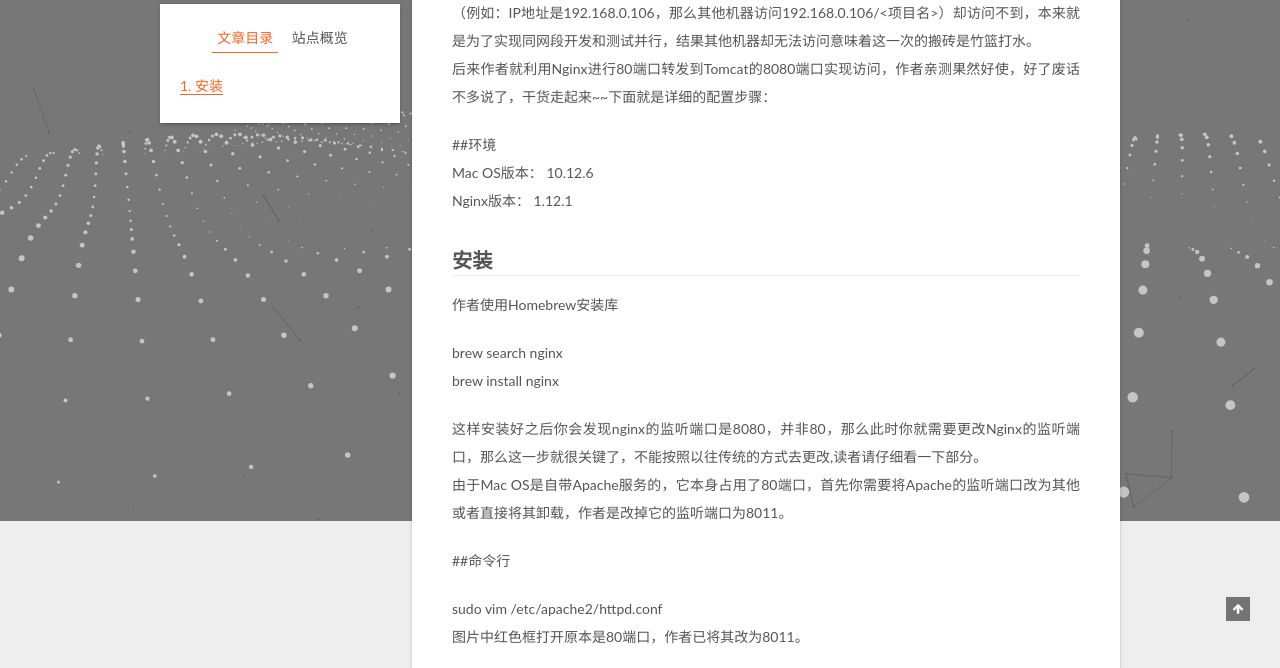
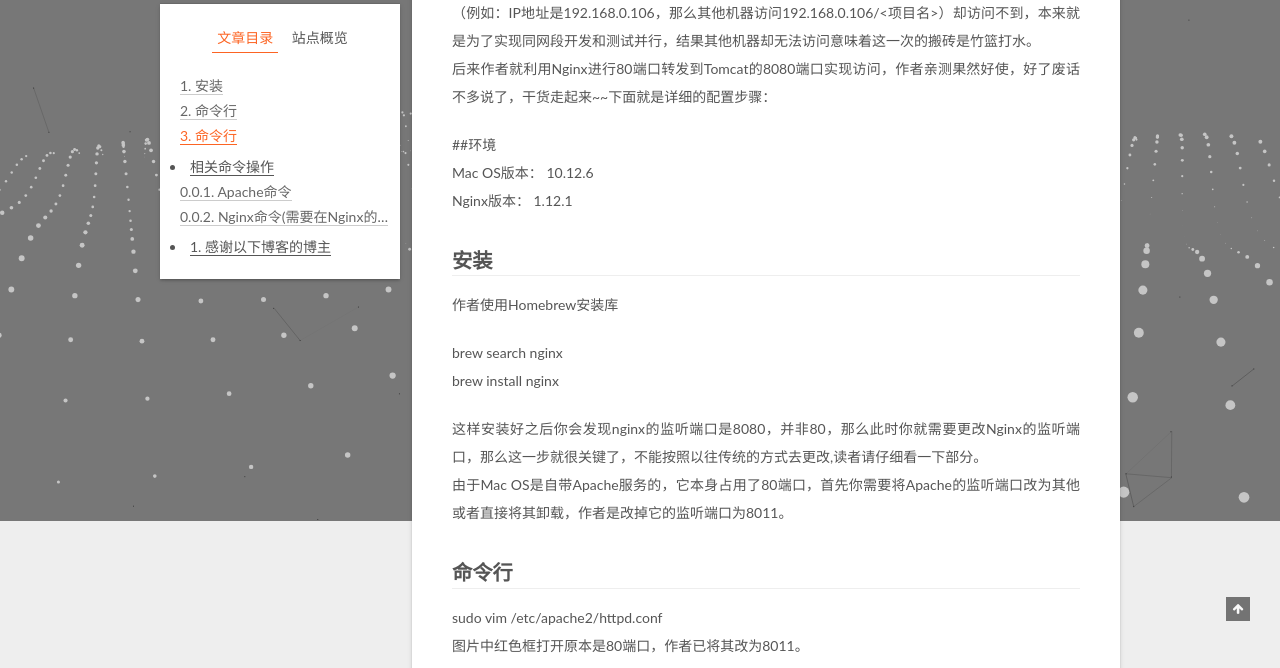
Before and after one commit to Houvzhi-Von/houvzhi-von.github.io, a plain HTML site: page 2018/08/10/Mac环境下使用Nginx实现80端口转发8080端口/index.html in a window 1280 px wide. Shown: the part 279-947 px from the top of the page. Drawn offline with Linux system fonts and the light colour scheme; files that its build step writes are made by us from their sources; grey boxes are pictures that could not be loaded; files whose address does not match are found by name.

Commit message:
Site updated: 2018-08-11 00:26:59

```diff
--- a/2018/08/10/Mac环境下使用Nginx实现80端口转发8080端口/index.html
+++ b/2018/08/10/Mac环境下使用Nginx实现80端口转发8080端口/index.html
@@ -89,7 +89,7 @@
 <meta property="og:image" content="http://upload-images.jianshu.io/upload_images/2534116-b5b83833e63b9d9c.png?imageMogr2/auto-orient/strip%7CimageView2/2/w/1240">
 <meta property="og:image" content="http://upload-images.jianshu.io/upload_images/2534116-c8e97e55a8b95b08.jpg?imageMogr2/auto-orient/strip%7CimageView2/2/w/1080/q/50">
 <meta property="og:image" content="http://upload-images.jianshu.io/upload_images/2534116-d167b6e0e692d375.png?imageMogr2/auto-orient/strip%7CimageView2/2/w/1240">
-<meta property="og:updated_time" content="2018-08-10T09:43:37.056Z">
+<meta property="og:updated_time" content="2018-08-10T16:26:39.137Z">
 <meta name="twitter:card" content="summary">
 <meta name="twitter:title" content="Mac环境下使用Nginx实现80端口转发8080端口">
 <meta name="twitter:description" content="由于项目本身的原因，开发必须使用80端口实现，而在Unix内核中非Root用户无法直接使用1024以下的端口，最初作者找到了pfctl的方式实现80端口转发到8080端口实现访问，经过亲测出现了最为严重的问题，按照当时的方法配置好之后发现本机Mac通过localhost/&amp;lt;项目名&amp;gt;和127.0.0.1/&amp;lt;项目名&amp;gt;可以访问，此时很是兴奋，但出现了最根本的问题，那就是同局域网内">
@@ -352,8 +352,7 @@
 <h2 id="安装"><a href="#安装" class="headerlink" title="安装"></a>安装</h2><p>作者使用Homebrew安装库</p>
 <p>brew search nginx<br>brew install nginx      </p>
 <p>这样安装好之后你会发现nginx的监听端口是8080，并非80，那么此时你就需要更改Nginx的监听端口，那么这一步就很关键了，不能按照以往传统的方式去更改,读者请仔细看一下部分。<br>由于Mac OS是自带Apache服务的，它本身占用了80端口，首先你需要将Apache的监听端口改为其他或者直接将其卸载，作者是改掉它的监听端口为8011。</p>
-<p>##命令行</p>
-<p>sudo vim /etc/apache2/httpd.conf<br>图片中红色框打开原本是80端口，作者已将其改为8011。</p>
+<h2 id="命令行"><a href="#命令行" class="headerlink" title="命令行"></a>命令行</h2><p>sudo vim /etc/apache2/httpd.conf<br>图片中红色框打开原本是80端口，作者已将其改为8011。</p>
 <p><img src="http://upload-images.jianshu.io/upload_images/2534116-b5b83833e63b9d9c.png?imageMogr2/auto-orient/strip%7CimageView2/2/w/1240" alt="apache_conf.png"></p>
 <p>改动之后，将其重启    sudo /usr/sbin/apachectl restart<br>到这里，你已经将80端口释放掉了。</p>
 <p>其次你需要了解的就是plist文件。plist就是property list format的意思，是苹果用来保存应用数据的格式，其实就是个xml。可以在/usr/local/opt/nginx 下找到nginx对应的plist文件，比如在作者电脑上是 homebrew.mxcl.nginx.plist 。<br>它的内容如下：<br>&lt;?xml version=”1.0” encoding=”UTF-8”?&gt;<br>&lt;!DOCTYPE plist PUBLIC “-//Apple//DTD PLIST 1.0//EN” “<a href="http://www.apple.com/DTDs/PropertyList-1.0.dtd&quot;&gt;" target="_blank" rel="noopener">http://www.apple.com/DTDs/PropertyList-1.0.dtd&quot;&gt;</a></p>
@@ -364,16 +363,14 @@
 <p>最后，重启你的机器，你会发现nginx在80端口启动了，试着通过<a href="http://localhost直接访问，若出现下边图片的显示则意味着你的Nginx的80端口已经配置完成，意味着你已经完成了六成的工作。" target="_blank" rel="noopener">http://localhost直接访问，若出现下边图片的显示则意味着你的Nginx的80端口已经配置完成，意味着你已经完成了六成的工作。</a></p>
 <p><img src="http://upload-images.jianshu.io/upload_images/2534116-c8e97e55a8b95b08.jpg?imageMogr2/auto-orient/strip%7CimageView2/2/w/1080/q/50" alt="Nginx欢迎页面"></p>
 <p>如果你Tomcat的端口是8080，此时你便要启动它，之所以在此时启动Tomcat是为了先让Tomcat占用8080端口，因为在后面配置Nginx转发时需要配置8080端口的转发，为了在那个时候不被Nginx抢先占用8080端口(这里也可以不启动Tomcat，只要你在配置好nginx转发配置后不要立刻启动nginx服务即可，因为启动它便直接占用8080端口实现转发，而这时其实你还未使用8080端口)导致Tomcat的启动的失败，因此可以先让Tomcat占用端口而后在进行Nginx对8080端口的映射转发。<br>此时你的Tomcat已经启动好了，此时我们开始配置Nginx的转发配置：</p>
-<p>##命令行</p>
-<p>sudo vim /usr/local/etc/nginx/nginx.conf<br>你只需关心server节点内的配置即可</p>
+<h2 id="命令行-1"><a href="#命令行-1" class="headerlink" title="命令行"></a>命令行</h2><p>sudo vim /usr/local/etc/nginx/nginx.conf<br>你只需关心server节点内的配置即可</p>
 <p><img src="http://upload-images.jianshu.io/upload_images/2534116-d167b6e0e692d375.png?imageMogr2/auto-orient/strip%7CimageView2/2/w/1240" alt="Nginx_conf.png"><br>server下的结点：</p>
 <p>listen：监听80端口<br>server_name：转发到哪个地址<br>proxy_pass：代理到哪个地址</p>
 <p>这其中几项配置完毕，我们将Nginx重启（重启是需要切换到Nginx目录下的）  sudo /usr/local/Cellar/nginx/1.12.1/bin/nginx -s reload</p>
 <p>到这里所有的操作都已完毕，现在你和你同一网段下的其他伙伴就可以通过直接访问IP地址/&lt;项目名&gt;  访问你的Tomcat项目了。</p>
-<p>#相关命令操作</p>
-<p>####Apache命令<br>停止服务：sudo /usr/sbin/apachectl stop<br>开启服务：sudo /usr/sbin/apachectl start<br>重启服务：sudo /usr/sbin/apachectl restart</p>
-<p>####Nginx命令(需要在Nginx的目录下执行，目录:/usr/local/Cellar/nginx/1.12.1/bin/)<br>开启：sudo nginx<br>重启：sudo nginx -s reload<br>关闭<br>首先 ，查询nginx主进程号(带有master标识的进程)：ps -ef|grep nginx<br>正常停止   sudo kill -QUIT 主进程号<br>快速停止   sudo kill -TERM 主进程号</p>
-<p>##感谢以下博客的博主<br><a href="http://www.cnblogs.com/kavlez/p/start-nginx-on-port-80-at-os-x.html" target="_blank" rel="noopener">http://www.cnblogs.com/kavlez/p/start-nginx-on-port-80-at-os-x.html</a><br><a href="http://blog.csdn.net/seafishyls/article/details/44546809" target="_blank" rel="noopener">http://blog.csdn.net/seafishyls/article/details/44546809</a><br><a href="http://www.cnblogs.com/94cool/p/3927084.html" target="_blank" rel="noopener">http://www.cnblogs.com/94cool/p/3927084.html</a></p>
+<h1 id="相关命令操作"><a href="#相关命令操作" class="headerlink" title="相关命令操作"></a>相关命令操作</h1><h4 id="Apache命令"><a href="#Apache命令" class="headerlink" title="Apache命令"></a>Apache命令</h4><p>停止服务：sudo /usr/sbin/apachectl stop<br>开启服务：sudo /usr/sbin/apachectl start<br>重启服务：sudo /usr/sbin/apachectl restart</p>
+<h4 id="Nginx命令-需要在Nginx的目录下执行，目录-usr-local-Cellar-nginx-1-12-1-bin"><a href="#Nginx命令-需要在Nginx的目录下执行，目录-usr-local-Cellar-nginx-1-12-1-bin" class="headerlink" title="Nginx命令(需要在Nginx的目录下执行，目录:/usr/local/Cellar/nginx/1.12.1/bin/)"></a>Nginx命令(需要在Nginx的目录下执行，目录:/usr/local/Cellar/nginx/1.12.1/bin/)</h4><p>开启：sudo nginx<br>重启：sudo nginx -s reload<br>关闭<br>首先 ，查询nginx主进程号(带有master标识的进程)：ps -ef|grep nginx<br>正常停止   sudo kill -QUIT 主进程号<br>快速停止   sudo kill -TERM 主进程号</p>
+<h2 id="感谢以下博客的博主"><a href="#感谢以下博客的博主" class="headerlink" title="感谢以下博客的博主"></a>感谢以下博客的博主</h2><p><a href="http://www.cnblogs.com/kavlez/p/start-nginx-on-port-80-at-os-x.html" target="_blank" rel="noopener">http://www.cnblogs.com/kavlez/p/start-nginx-on-port-80-at-os-x.html</a><br><a href="http://blog.csdn.net/seafishyls/article/details/44546809" target="_blank" rel="noopener">http://blog.csdn.net/seafishyls/article/details/44546809</a><br><a href="http://www.cnblogs.com/94cool/p/3927084.html" target="_blank" rel="noopener">http://www.cnblogs.com/94cool/p/3927084.html</a></p>
 
 
     </div>
@@ -562,7 +559,7 @@
 
 
 
-              <div class="post-toc-content"><ol class="nav"><li class="nav-item nav-level-2"><a class="nav-link" href="#安装"><span class="nav-number">1.</span> <span class="nav-text">安装</span></a></li></ol></div>
+              <div class="post-toc-content"><ol class="nav"><li class="nav-item nav-level-2"><a class="nav-link" href="#安装"><span class="nav-number">1.</span> <span class="nav-text">安装</span></a></li><li class="nav-item nav-level-2"><a class="nav-link" href="#命令行"><span class="nav-number">2.</span> <span class="nav-text">命令行</span></a></li><li class="nav-item nav-level-2"><a class="nav-link" href="#命令行-1"><span class="nav-number">3.</span> <span class="nav-text">命令行</span></a></li></ol></li><li class="nav-item nav-level-1"><a class="nav-link" href="#相关命令操作"><span class="nav-number"></span> <span class="nav-text">相关命令操作</span></a><ol class="nav-child"><li class="nav-item nav-level-4"><a class="nav-link" href="#Apache命令"><span class="nav-number">0.0.1.</span> <span class="nav-text">Apache命令</span></a></li><li class="nav-item nav-level-4"><a class="nav-link" href="#Nginx命令-需要在Nginx的目录下执行，目录-usr-local-Cellar-nginx-1-12-1-bin"><span class="nav-number">0.0.2.</span> <span class="nav-text">Nginx命令(需要在Nginx的目录下执行，目录:/usr/local/Cellar/nginx/1.12.1/bin/)</span></a></li></ol></li></ol></li><li class="nav-item nav-level-2"><a class="nav-link" href="#感谢以下博客的博主"><span class="nav-number">1.</span> <span class="nav-text">感谢以下博客的博主</span></a></li></ol></div>
 
 
           </div>
--- a/css/main.css
+++ b/css/main.css
@@ -1823,7 +1823,7 @@ pre .javascript .function {
   width: 4px;
   height: 4px;
   border-radius: 50%;
-  background: #0affff;
+  background: #e9ffb8;
 }
 .links-of-blogroll {
   font-size: 13px;
```
Also changed, not shown: search.xml (+1 -1 lines).
